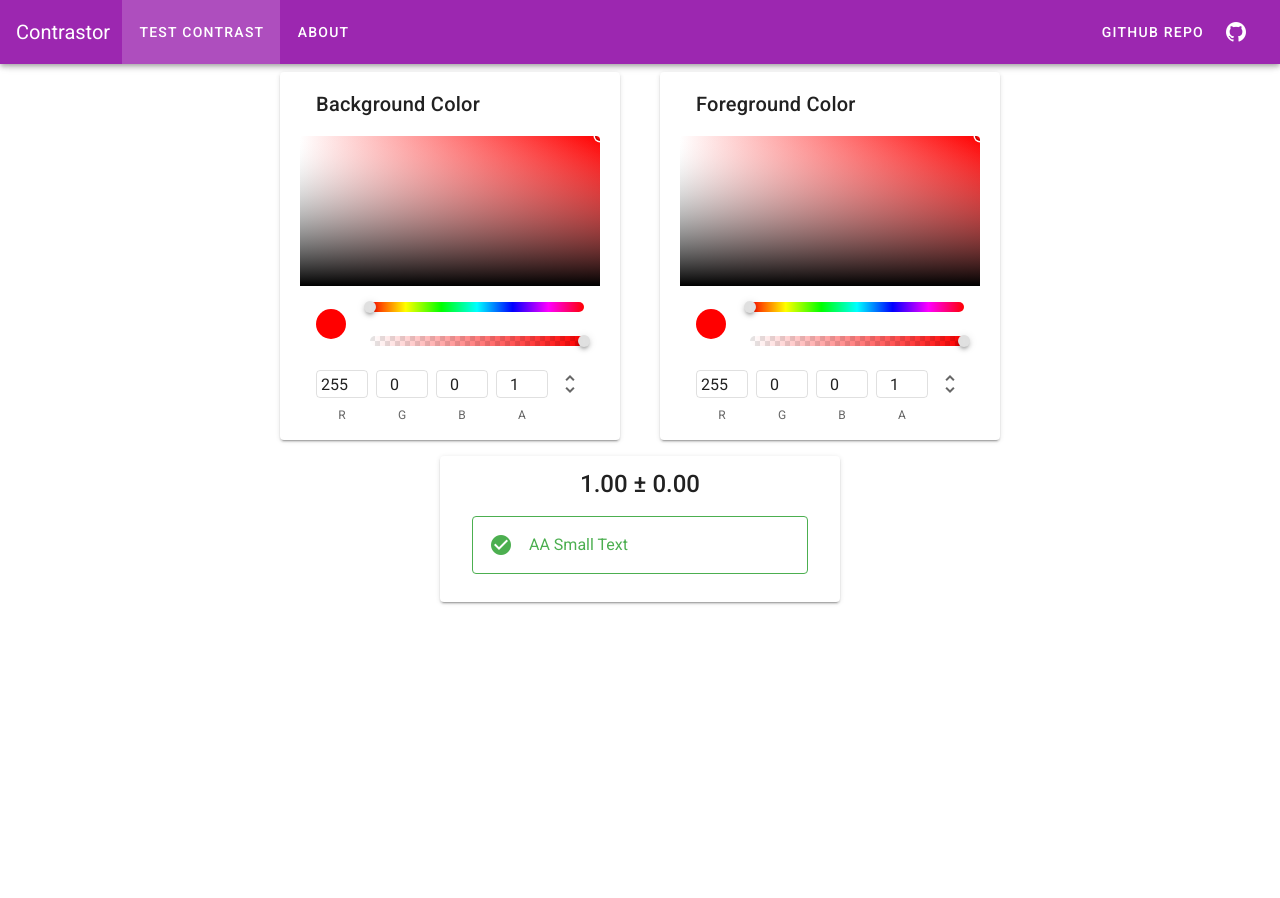
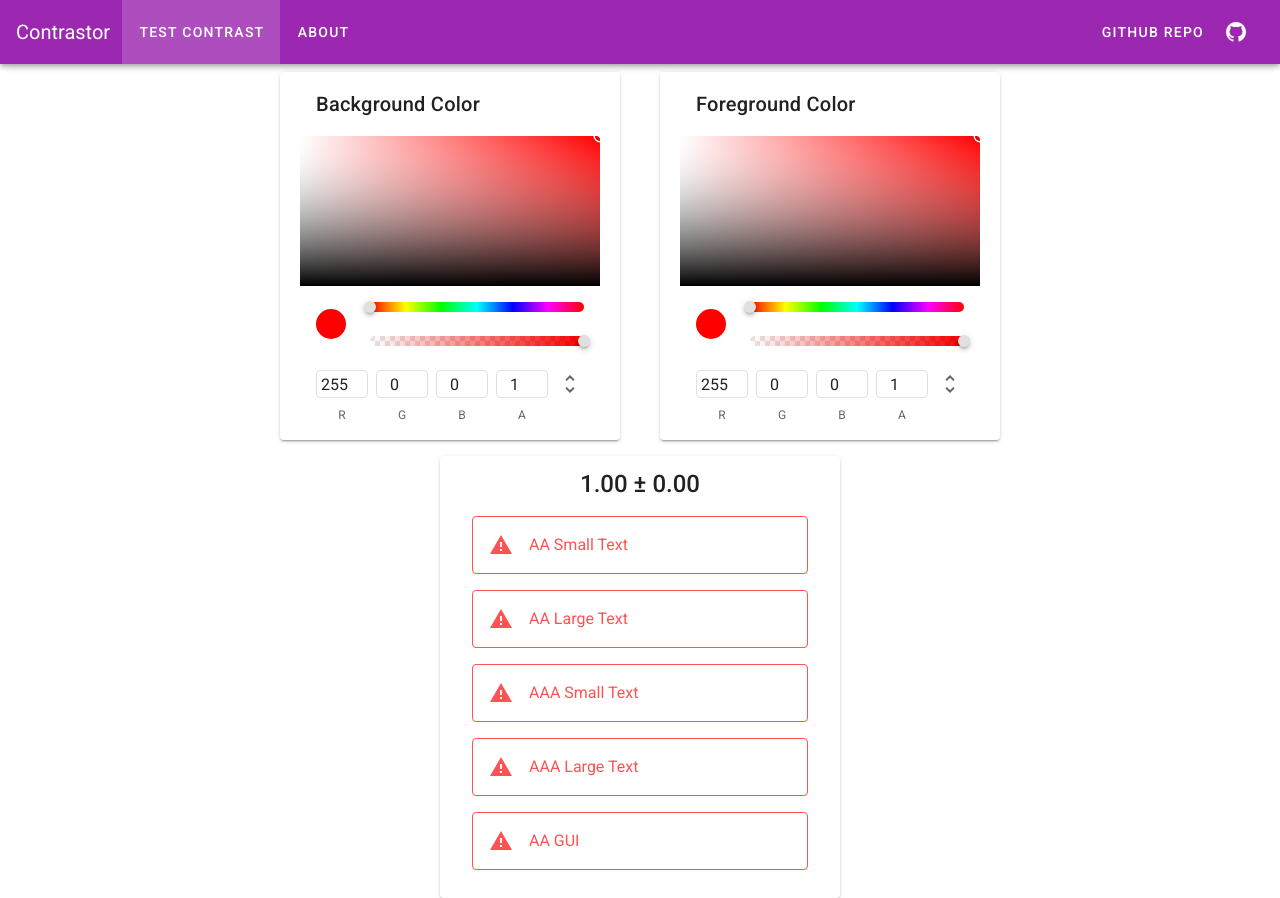
Before and after one commit to amitkummer/contrastor, a Nuxt app: page / in a window 1280 px wide. Before the commit the page ends 800 px from the top, so only its background shows below. Built offline with nearby package versions, Linux system fonts and the light colour scheme.

Commit message:
Add v-alert's for all 5 accessibility ratios

```diff
--- a/pages/index.vue
+++ b/pages/index.vue
@@ -19,7 +19,19 @@
         ±
         {{ contrastVariance }}
       </p>
-      <v-alert outlined type="success" class="mx-8">AA Small Text</v-alert>
+      <v-alert outlined :type="smallTextAAType" class="mx-8"
+        >AA Small Text</v-alert
+      >
+      <v-alert outlined :type="largeTextAAType" class="mx-8"
+        >AA Large Text</v-alert
+      >
+      <v-alert outlined :type="smallTextAAAType" class="mx-8"
+        >AAA Small Text</v-alert
+      >
+      <v-alert outlined :type="largeTextAAAType" class="mx-8"
+        >AAA Large Text</v-alert
+      >
+      <v-alert outlined :type="guiAAType" class="mx-8">AA GUI</v-alert>
     </v-card>
   </div>
 </template>
@@ -54,6 +66,21 @@ export default {
     contrastVariance() {
       return Number(this.contrast.variance).toFixed(2)
     },
+    smallTextAAType() {
+      return this.contrastValue >= 4.5 ? 'success' : 'error'
+    },
+    largeTextAAType() {
+      return this.contrastValue >= 3.0 ? 'success' : 'error'
+    },
+    smallTextAAAType() {
+      return this.contrastValue >= 7.0 ? 'success' : 'error'
+    },
+    largeTextAAAType() {
+      return this.contrastValue >= 4.5 ? 'success' : 'error'
+    },
+    guiAAType() {
+      return this.contrastValue >= 3.0 ? 'success' : 'error'
+    },
   },
 }
 </script>
```
